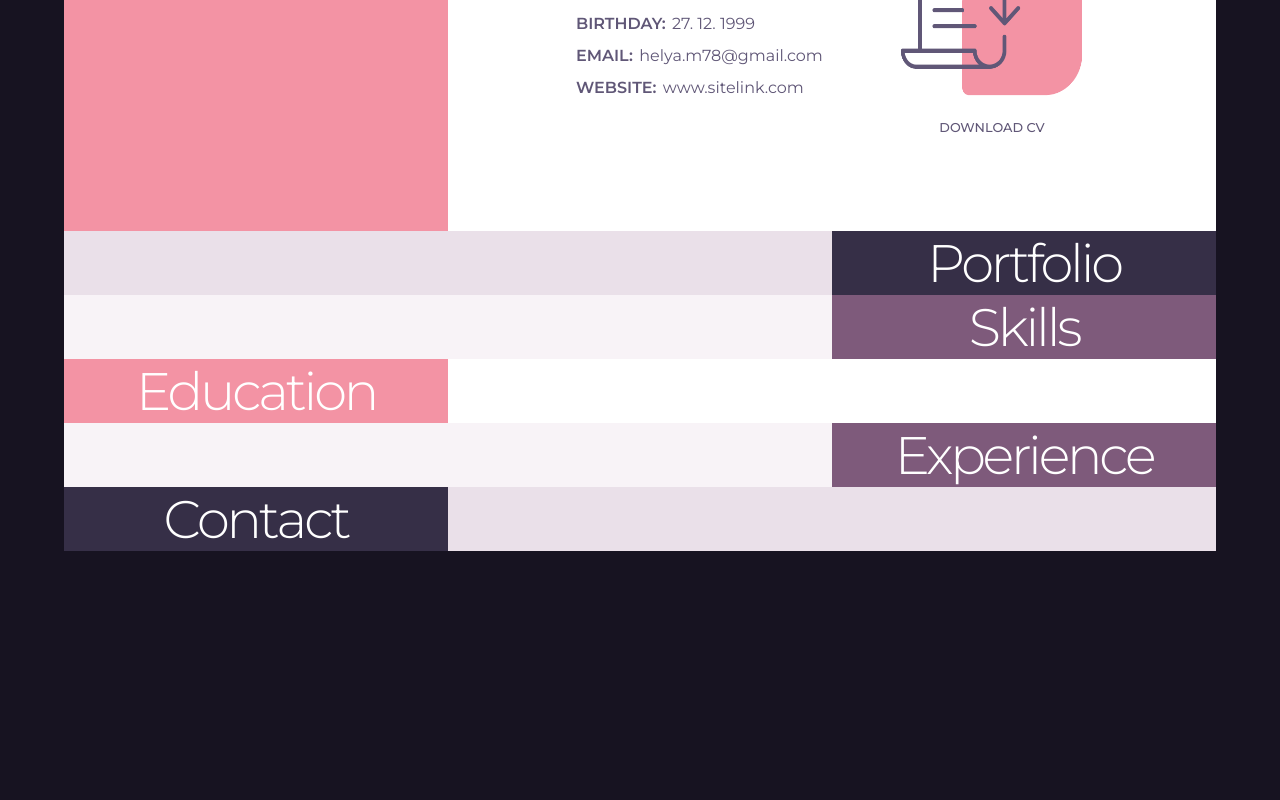
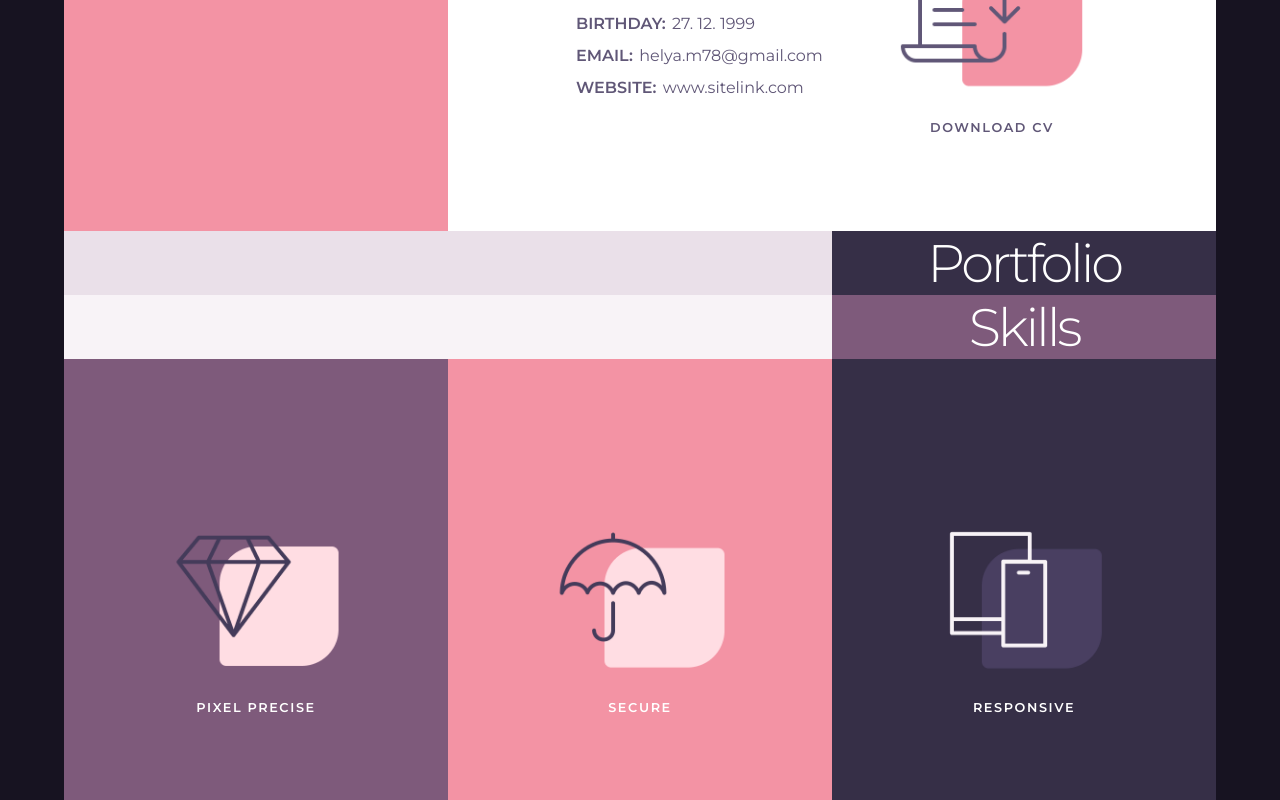
Before and after one commit to Helya-Moradi/Portfolio, a React app: page / in a window 1280 px wide. Shown: the part 1240-2040 px from the top of the page. Before the commit the page ends 1855 px from the top, so only its background shows below. Built offline with nearby package versions, Linux system fonts and the light colour scheme.

Commit message:
feat: create and add widget component

```diff
--- /dev/null
+++ b/src/sections/main_content/components/widget/index.sass
@@ -0,0 +1,31 @@
+@import 'src/theme/colors'
+
+.widget
+  background-color: var(--widgetBg)
+  padding: 9rem 0
+  flex: 1
+  display: flex
+  flex-direction: column
+  justify-content: center
+  align-items: center
+  gap: .3rem
+
+  &.pink
+    --widgetBg: #{$pink}
+
+  &.darkPurple
+    --widgetBg: #{$purple2}
+
+  &.lightPurple
+    --widgetBg: #{$purple3}
+
+  img
+    width: 12rem
+    height: 12rem
+    object-fit: contain
+
+  .text
+    font-size: .8rem
+    font-weight: 600
+    text-transform: uppercase
+    letter-spacing: .1rem
--- /dev/null
+++ b/src/sections/main_content/components/widget/index.tsx
@@ -0,0 +1,21 @@
+import style from "./index.sass"
+import cls from "src/utils/class_names";
+
+interface WidgetProps {
+    image: string;
+    color: 'pink' | 'darkPurple' | 'lightPurple';
+    text: String;
+}
+
+function Widget({image, color, text}: WidgetProps) {
+    return (
+        <div className={cls(style.widget, style[color])}>
+            <img src={image} alt="widget image"/>
+            <span className={style.text}>
+                {text}
+            </span>
+        </div>
+    );
+}
+
+export default Widget;
--- a/src/sections/main_content/index.sass
+++ b/src/sections/main_content/index.sass
@@ -3,3 +3,6 @@
   width: 100%
   max-width: 72rem
   margin: 0 auto 4rem auto
+
+  .widgets
+    display: flex
--- a/src/sections/main_content/index.tsx
+++ b/src/sections/main_content/index.tsx
@@ -6,6 +6,10 @@ import Skills from "src/sections/main_content/sections/skills";
 import Education from "src/sections/main_content/sections/Education";
 import Experience from "src/sections/main_content/sections/Experience";
 import Contact from "src/sections/main_content/sections/contact";
+import Widget from "src/sections/main_content/components/widget";
+import secureImg from 'src/assets/images/icon_secure.png';
+import preciseImg from 'src/assets/images/icon_preciese.png';
+import responsiveImg from 'src/assets/images/icon_responsive.png';
 
 function MainContent() {
     return (
@@ -15,7 +19,11 @@ function MainContent() {
             <Portfolio/>
             <Skills/>
 
-            {/*TODO: three flex section here*/}
+            <div className={style.widgets}>
+                <Widget image={preciseImg} color='lightPurple' text='pixel precise'/>
+                <Widget image={secureImg} color='pink' text='secure'/>
+                <Widget image={responsiveImg} color='darkPurple' text='responsive'/>
+            </div>
 
             <Education/>
             <Experience/>
--- a/src/sections/main_content/sections/about/index.sass
+++ b/src/sections/main_content/sections/about/index.sass
@@ -51,8 +51,10 @@
         img
           width: 12rem
           height: 12rem
+          object-fit: contain
 
         .downloadCv
           font-size: .8rem
-          font-weight: 500
+          font-weight: 600
           text-transform: uppercase
+          letter-spacing: .1rem
```
